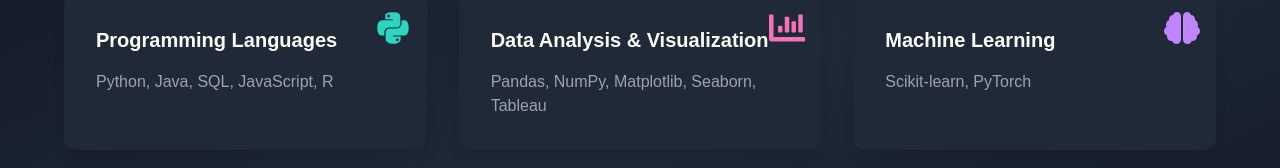
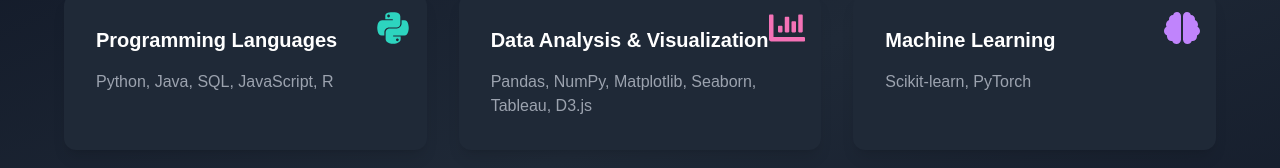
Before and after one commit to Mxtsxw/Portfolio, a Next.js app: page / in a window 1280 px wide. Shown: the part 3282-3450 px from the top of the page. Built offline with nearby package versions, Linux system fonts and the light colour scheme.

Commit message:
Add item to skills

```diff
--- a/app/_components/SkillSection.tsx
+++ b/app/_components/SkillSection.tsx
@@ -29,7 +29,7 @@
               Data Analysis & Visualization
             </h3>
             <p className="text-gray-400">
-              Pandas, NumPy, Matplotlib, Seaborn, Tableau
+              Pandas, NumPy, Matplotlib, Seaborn, Tableau, D3.js
             </p>
           </div>
 
```
